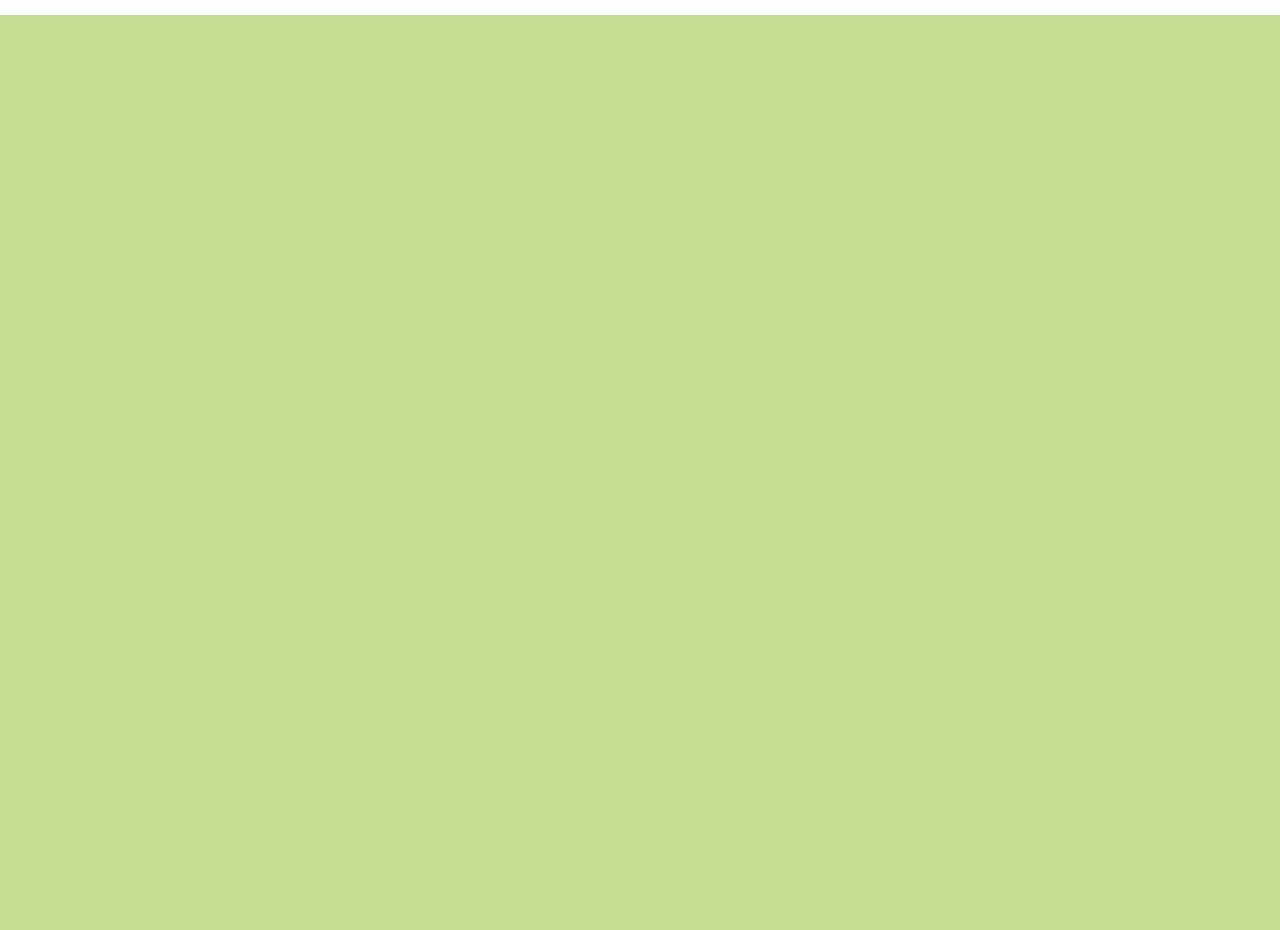
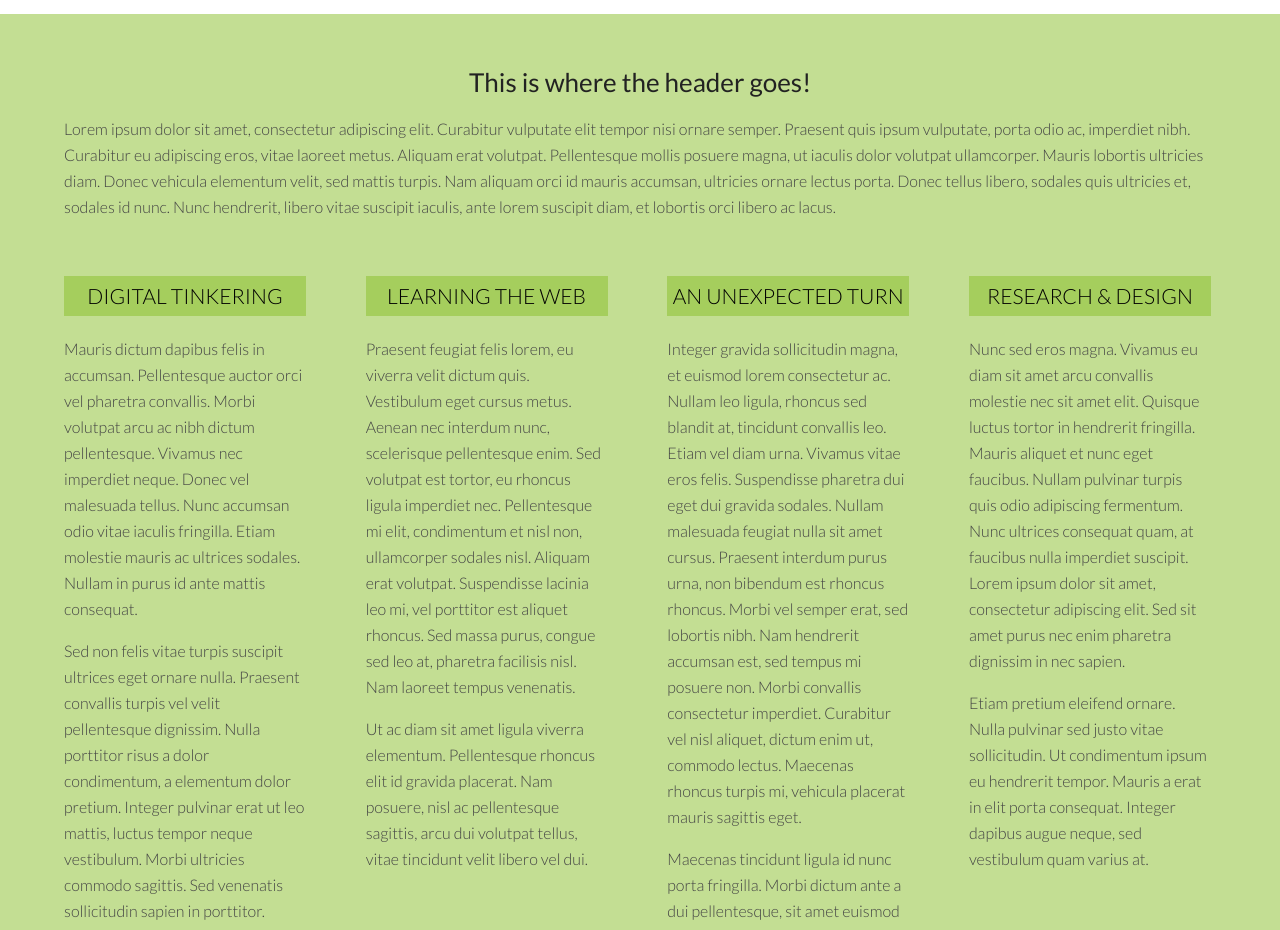
Before and after one commit to jasonprocyk/P04, a plain HTML site: page index.html in a window 1280 px wide. Shown: the part 326-1256 px from the top of the page. Before the commit the page ends 800 px from the top, so only its background shows below. Drawn offline with Linux system fonts and the light colour scheme.

Commit message:
Four-column layout for content area
Styles + filler content for a four-column layout

```diff
--- a/index.html
+++ b/index.html
@@ -55,9 +55,9 @@
 				<nav class="nav" role="navigation">
 					<div class="menu">
 						<ul>
-							<li data-letter="W"><a href="portfolio.html">my work</a></li>
-							<li data-letter="S"><a href="story.html">my story</a></li>
-							<li data-letter="C"><a href="contact.html">contact</a></li>
+							<li data-letter="W"><a href="portfolio.html">see my work</a></li>
+							<li data-letter="S"><a href="story.html">learn my story</a></li>
+							<li data-letter="C"><a href="contact.html">contact me</a></li>
 						</ul>
 					</div>
 				</nav>
@@ -68,6 +68,40 @@
 
 		<!-- /HEADER -->
 
+		<!-- CONTENT -->
+		<div class="wrapper">
+			<section class="main">
+				<article id="introduction">
+					<h1>This is where the header goes!</h1>
+					<p>Lorem ipsum dolor sit amet, consectetur adipiscing elit. Curabitur vulputate elit tempor nisi ornare semper. Praesent quis ipsum vulputate, porta odio ac, imperdiet nibh. Curabitur eu adipiscing eros, vitae laoreet metus. Aliquam erat volutpat. Pellentesque mollis posuere magna, ut iaculis dolor volutpat ullamcorper. Mauris lobortis ultricies diam. Donec vehicula elementum velit, sed mattis turpis. Nam aliquam orci id mauris accumsan, ultricies ornare lectus porta. Donec tellus libero, sodales quis ultricies et, sodales id nunc. Nunc hendrerit, libero vitae suscipit iaculis, ante lorem suscipit diam, et lobortis orci libero ac lacus.</p>
+
+					<div class="story_branch">
+						<h2 class="story">Digital Tinkering</h2>
+						<p>Mauris dictum dapibus felis in accumsan. Pellentesque auctor orci vel pharetra convallis. Morbi volutpat arcu ac nibh dictum pellentesque. Vivamus nec imperdiet neque. Donec vel malesuada tellus. Nunc accumsan odio vitae iaculis fringilla. Etiam molestie mauris ac ultrices sodales. Nullam in purus id ante mattis consequat.</p>
+						<p>Sed non felis vitae turpis suscipit ultrices eget ornare nulla. Praesent convallis turpis vel velit pellentesque dignissim. Nulla porttitor risus a dolor condimentum, a elementum dolor pretium. Integer pulvinar erat ut leo mattis, luctus tempor neque vestibulum. Morbi ultricies commodo sagittis. Sed venenatis sollicitudin sapien in porttitor.</p>
+					</div>
+
+					<div class="story_branch">
+						<h2 class="story">Learning the Web</h2>
+						<p>Praesent feugiat felis lorem, eu viverra velit dictum quis. Vestibulum eget cursus metus. Aenean nec interdum nunc, scelerisque pellentesque enim. Sed volutpat est tortor, eu rhoncus ligula imperdiet nec. Pellentesque mi elit, condimentum et nisl non, ullamcorper sodales nisl. Aliquam erat volutpat. Suspendisse lacinia leo mi, vel porttitor est aliquet rhoncus. Sed massa purus, congue sed leo at, pharetra facilisis nisl. Nam laoreet tempus venenatis.</p>
+						<p> Ut ac diam sit amet ligula viverra elementum. Pellentesque rhoncus elit id gravida placerat. Nam posuere, nisl ac pellentesque sagittis, arcu dui volutpat tellus, vitae tincidunt velit libero vel dui.</p>
+					</div>
+
+					<div class="story_branch">
+						<h2 class="story">An Unexpected Turn</h2>
+						<p>Integer gravida sollicitudin magna, et euismod lorem consectetur ac. Nullam leo ligula, rhoncus sed blandit at, tincidunt convallis leo. Etiam vel diam urna. Vivamus vitae eros felis. Suspendisse pharetra dui eget dui gravida sodales. Nullam malesuada feugiat nulla sit amet cursus. Praesent interdum purus urna, non bibendum est rhoncus rhoncus. Morbi vel semper erat, sed lobortis nibh. Nam hendrerit accumsan est, sed tempus mi posuere non. Morbi convallis consectetur imperdiet. Curabitur vel nisl aliquet, dictum enim ut, commodo lectus. Maecenas rhoncus turpis mi, vehicula placerat mauris sagittis eget.</p>
+						<p>Maecenas tincidunt ligula id nunc porta fringilla. Morbi dictum ante a dui pellentesque, sit amet euismod libero posuere. In dapibus metus eros, id lacinia est ultricies sit amet.</p>
+					</div>
+
+					<div class="story_branch">
+						<h2 class="story">Research &amp; Design</h2>
+						<p>Nunc sed eros magna. Vivamus eu diam sit amet arcu convallis molestie nec sit amet elit. Quisque luctus tortor in hendrerit fringilla. Mauris aliquet et nunc eget faucibus. Nullam pulvinar turpis quis odio adipiscing fermentum. Nunc ultrices consequat quam, at faucibus nulla imperdiet suscipit. Lorem ipsum dolor sit amet, consectetur adipiscing elit. Sed sit amet purus nec enim pharetra dignissim in nec sapien.</p>
+						<p>Etiam pretium eleifend ornare. Nulla pulvinar sed justo vitae sollicitudin. Ut condimentum ipsum eu hendrerit tempor. Mauris a erat in elit porta consequat. Integer dapibus augue neque, sed vestibulum quam varius at.</p>
+					</div>
+				</article>
+			</section>
+		</div>
+		<!-- /CONTENT -->
 
 
 		<!-- scripts -->
--- a/style.css
+++ b/style.css
@@ -148,6 +148,56 @@ div.menu ul li:hover:before {
 	box-shadow:         6px 6px 0px rgba(50, 50, 50, 0.7);
 }
 
+p, ol, ul {
+	font-size: 1.6rem;
+	line-height: 2.6rem;
+	color: #444;
+	max-width: 100%;
+	font-weight: 300;
+}
+
+
+/*
+	GENERAL TYPE
+*/
+
+
+h1 {
+	font-family: 'Lato', sans-serif;
+	font-size: 2.6rem;
+	font-weight: 500;
+	color: #222;
+	text-align: center;
+
+	margin-top: 0;
+	margin-bottom: 1rem;
+}
+
+h2 {
+	font-family: 'Lato', sans-serif;
+	font-size: 2.5rem;
+	font-weight: 500;
+	text-transform: uppercase;
+	margin-bottom: 0;
+}
+
+div.story_branch h2{
+	font-size: 2.1rem;
+	color: #000;
+	font-weight: 300;
+	margin: 4rem 0 2rem 0;
+	padding: 0.5rem 0.25rem;
+	background-color: rgba(136,191,40,0.5);
+	text-align: center;
+	}
+
+h3 {
+	font-family: 'Lato', sans-serif;
+	font-size: 1.5rem;
+	font-weight: 700;
+}
+
+
 /*------------------------------------*\
     STRUCTURE
 \*------------------------------------*/
@@ -182,3 +232,19 @@ div.menu ul li:hover:before {
 	text-align: left;
 	float: left;
 }
+
+.main{
+	box-sizing: border-box;
+	margin-top: 5rem;
+}
+
+div.story_branch {
+	width: 21%;
+	margin-right: 5%;
+	display: inline-block;
+	vertical-align: top;
+}
+
+div.story_branch:nth-of-type(4) {
+	margin-right: 0;
+}
```
